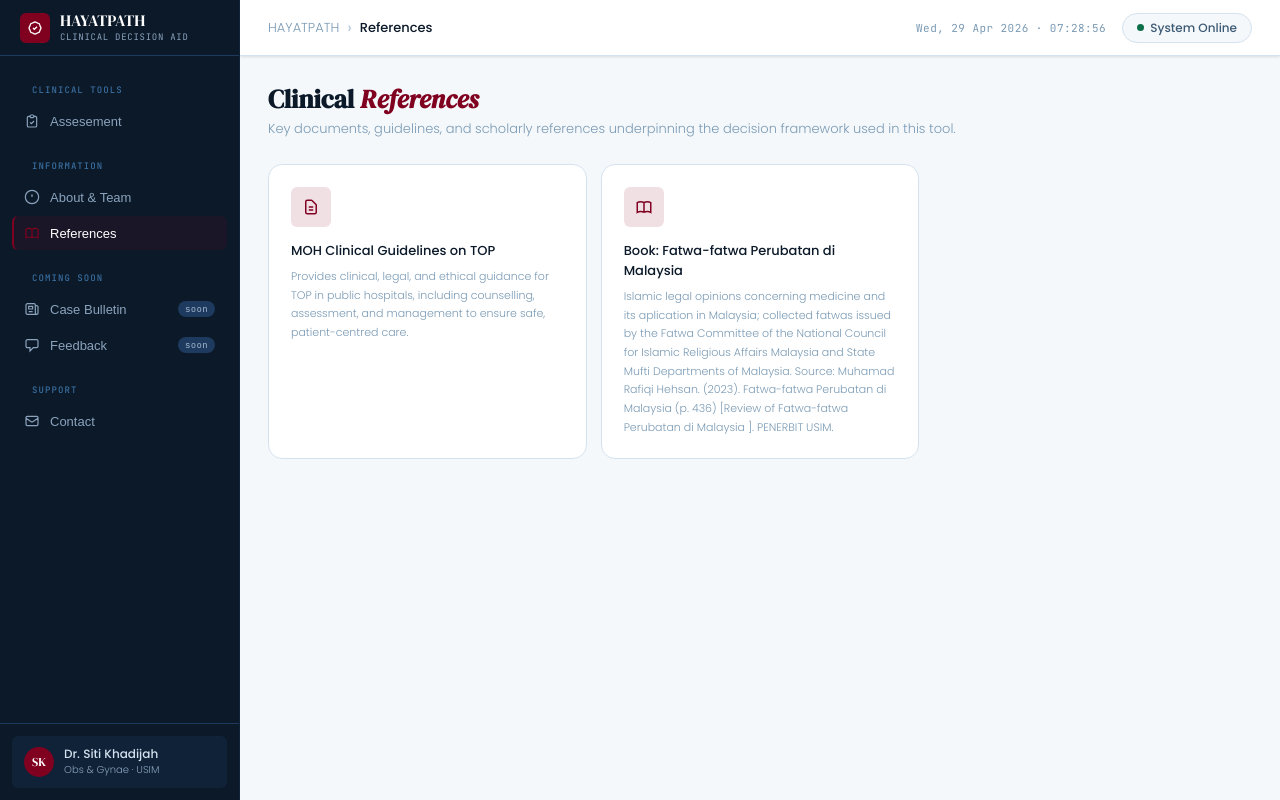
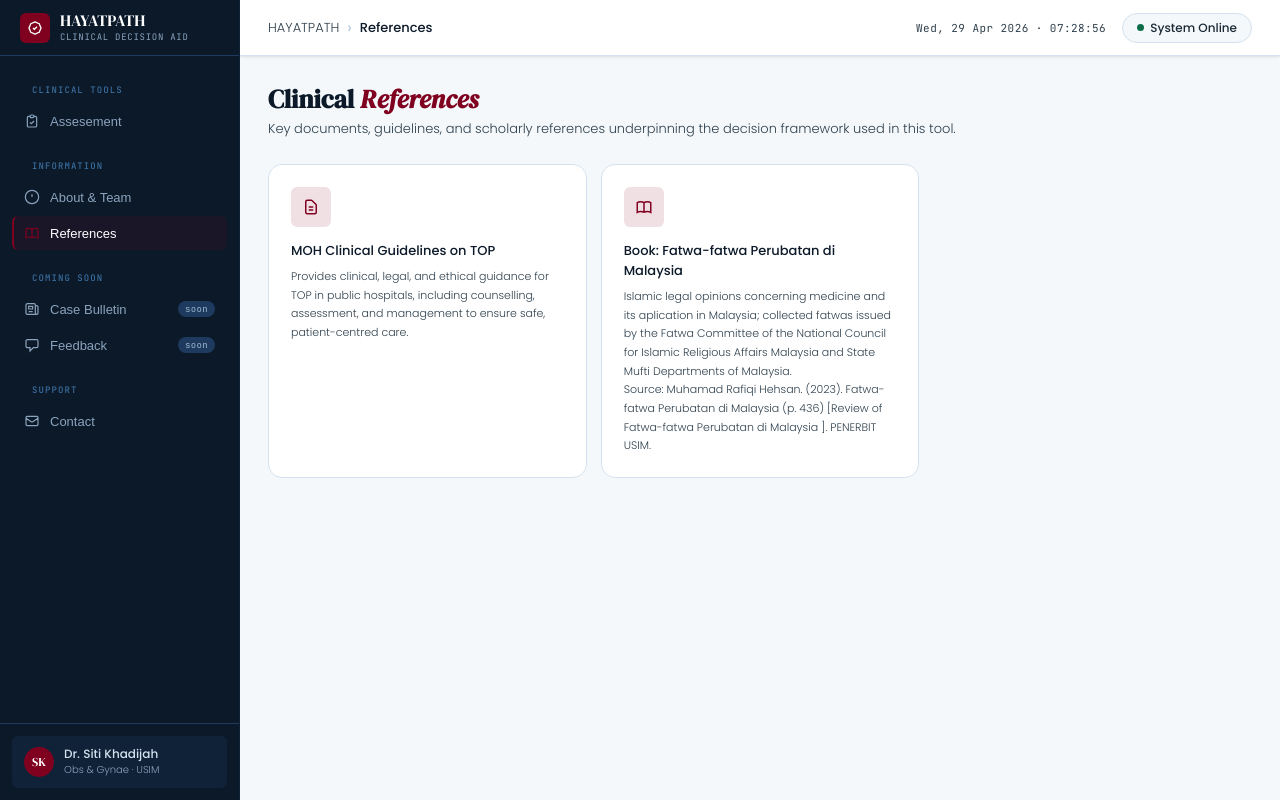
Before and after one commit to ilhamsofea/TOP.Guide, a React (Vite) app: page / in a window 1280 px wide. Both pictures are taken after a click on the button "References". Built offline with nearby package versions, Linux system fonts and the light colour scheme.

Commit message:
font colors change

```diff
--- a/src/index.css
+++ b/src/index.css
@@ -34,8 +34,8 @@
 
   --white: #ffffff;
   --text-primary: #0B1929;
-  --text-secondary: #3d5a74;
-  --text-muted: #7a9ab4;
+  --text-secondary: #1c2a36;
+  --text-muted: #2f404d;
 
   --font-serif: 'DM Serif Display', Georgia, serif;
   --font-sans:  'Poppins', sans-serif;
--- a/src/pages/ResourcesPage.jsx
+++ b/src/pages/ResourcesPage.jsx
@@ -57,7 +57,7 @@ export default function ResourcesPage() {
               <ResourceIcon type={r.icon} />
             </div>
             <h4>{r.title}</h4>
-            <p>{r.desc}</p>
+            <p style={{ whiteSpace: "pre-line" }}>{r.desc}</p>
           </a>
         ))}
       </div>
```
